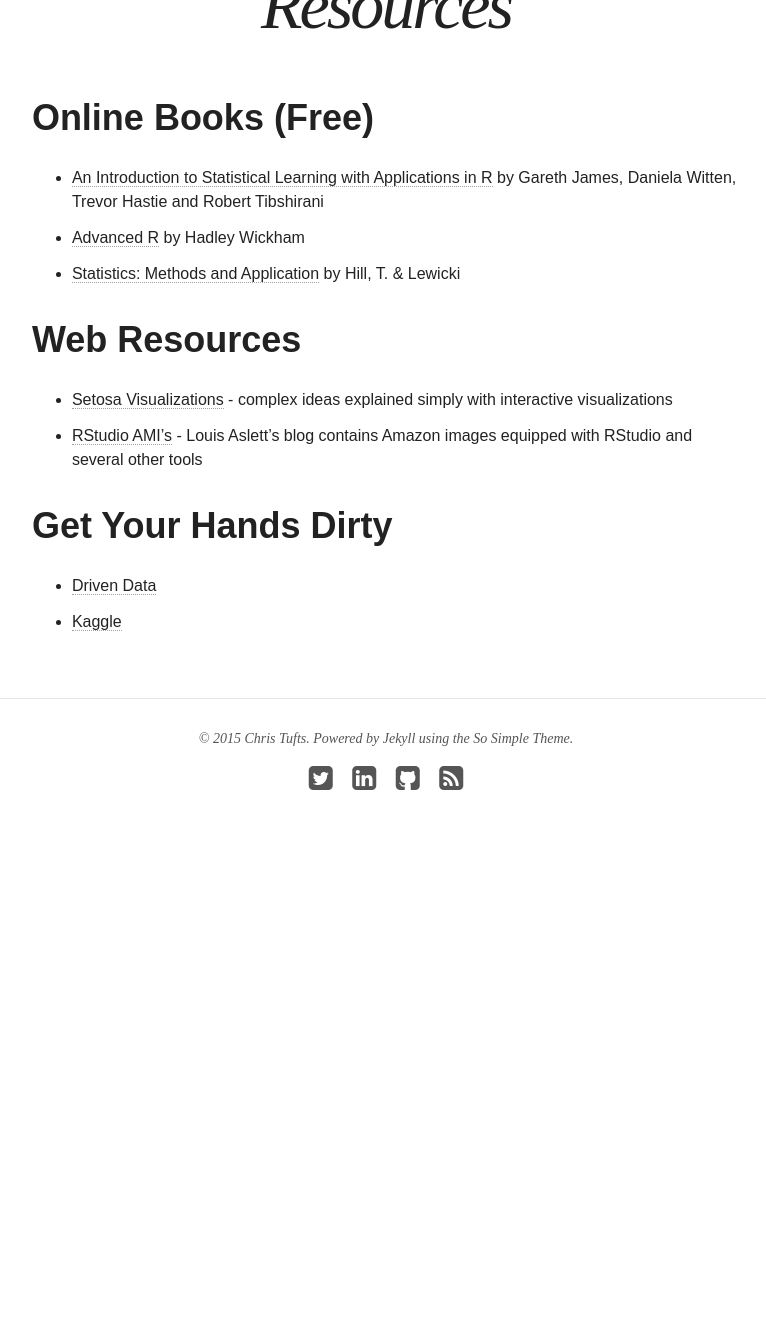
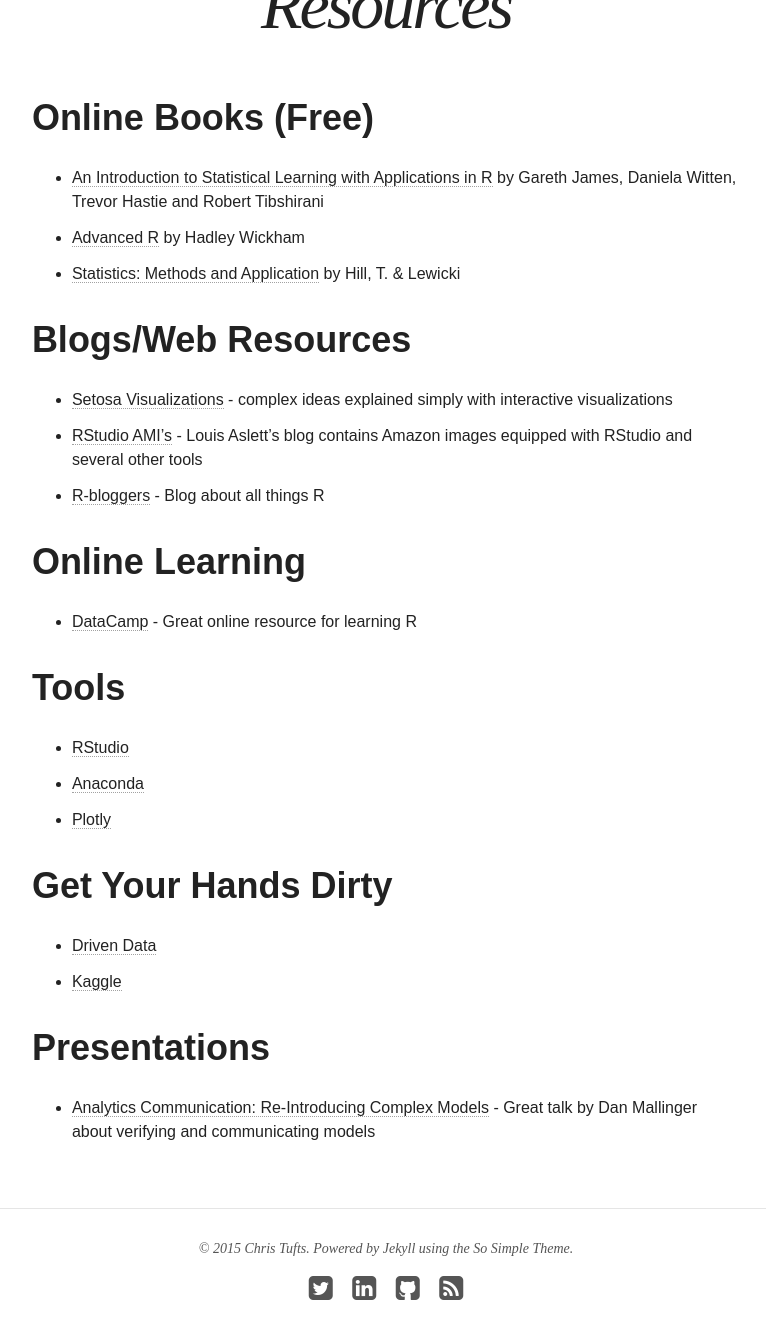
Before and after one commit to ctufts/ctufts.github.io, a Jekyll site: the page built from resources/index.md, in a window 1280 px wide and 1400 px high, scrolled down 283 px. Shown: the top 1339 px of the window, without its empty margins (254-1020 px from the left). Built offline with Jekyll 4.4.1, drawn with Linux system fonts in a browser that asks for light colours; nearby versions of some CDN libraries; before the commit the page ends 1173 px from its top, so only the background shows below that.

Commit message:
added category xml feed
xml feed addition, added tags, added resources

```diff
--- a/resources/index.md
+++ b/resources/index.md
@@ -9,14 +9,27 @@
 * [Advanced R](http://adv-r.had.co.nz/) by Hadley Wickham
 * [Statistics: Methods and Application](http://www.statsoft.com/textbook/) by Hill, T. & Lewicki
 
-# Web Resources
+# Blogs/Web Resources
 * [Setosa Visualizations](http://setosa.io/#/) - complex ideas explained simply with interactive visualizations
 * [RStudio AMI's](http://www.louisaslett.com/RStudio_AMI/) - Louis Aslett's blog contains Amazon images equipped with RStudio and several other tools
+* [R-bloggers](http://www.r-bloggers.com/) - Blog about all things R
+
+# Online Learning
+* [DataCamp](https://www.datacamp.com/) - Great online resource for learning R
+
+# Tools
+* [RStudio](http://www.rstudio.com/)
+* [Anaconda](https://store.continuum.io/cshop/anaconda/)
+* [Plotly](https://plot.ly/)
 
 # Get Your Hands Dirty
 * [Driven Data](http://www.drivendata.org/)
 * [Kaggle](http://www.kaggle.com/)
 
+# Presentations
+* [Analytics Communication: Re-Introducing Complex Models](http://www.slideshare.net/SessionsEvents/mallinger-analyticscommunicationcomplex-models) - Great talk by Dan Mallinger about verifying and communicating models
+
+
 
 
 [^1]: Example: *domain.com/category-name/post-title*
```
Also changed, not shown: _posts/blog/2015-04-10-fselector.md (+2 -2 lines), _posts/blog/2015-04-13-matchingRowsDplyr.md (+2 -2 lines), _posts/blog/2015-04-20-PlotlyIntegrationInShiny.md (+2 -2 lines), about/index.md (+1 -1 lines), feed.rprojects.xml (added, +25 -0 lines).
